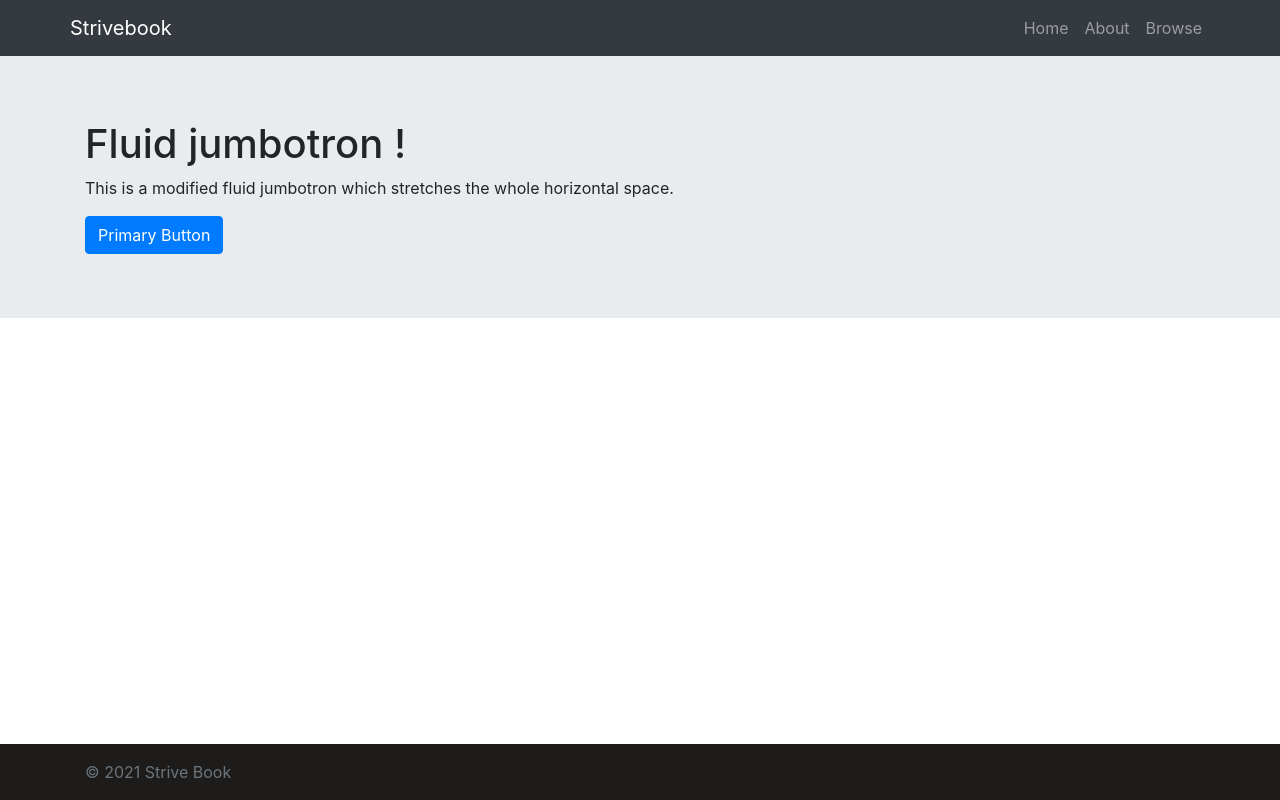
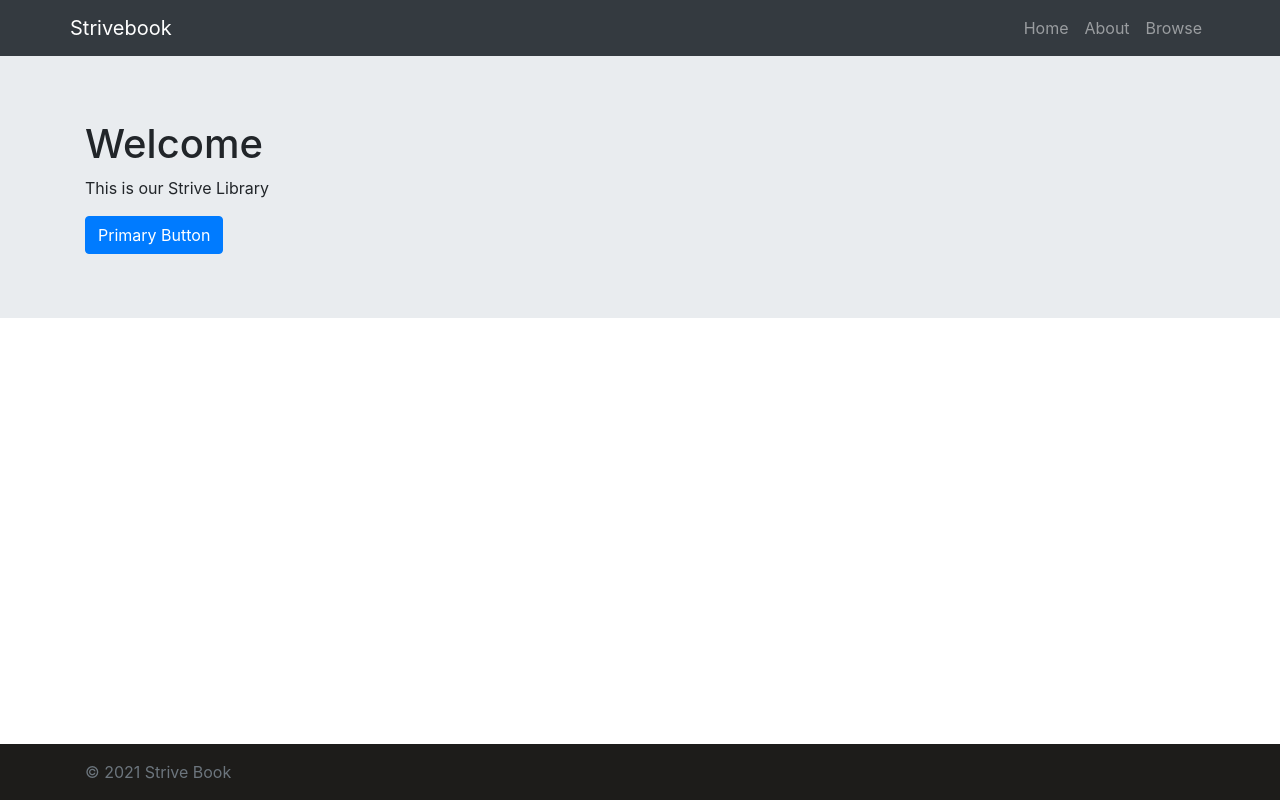
Before and after one commit to sefabckn/Strive-School-M4D2-Homework, a React (Create React App) app in the folder strivebooks/: page / in a window 1280 px wide. Built offline with nearby package versions, Linux system fonts and the light colour scheme.

Commit message:
jumbotron updated

```diff
--- a/strivebooks/src/components/Welcome.jsx
+++ b/strivebooks/src/components/Welcome.jsx
@@ -6,10 +6,9 @@ const Welcome = () =>(
 <>
     <Jumbotron fluid>
       <Container>
-        <h1>Fluid jumbotron !</h1>
+        <h1>Welcome</h1>
         <p>
-           This is a modified fluid jumbotron which
-           stretches the whole horizontal space.
+           This is our Strive Library
         </p>
         <Button variant="primary">
          Primary Button
```
